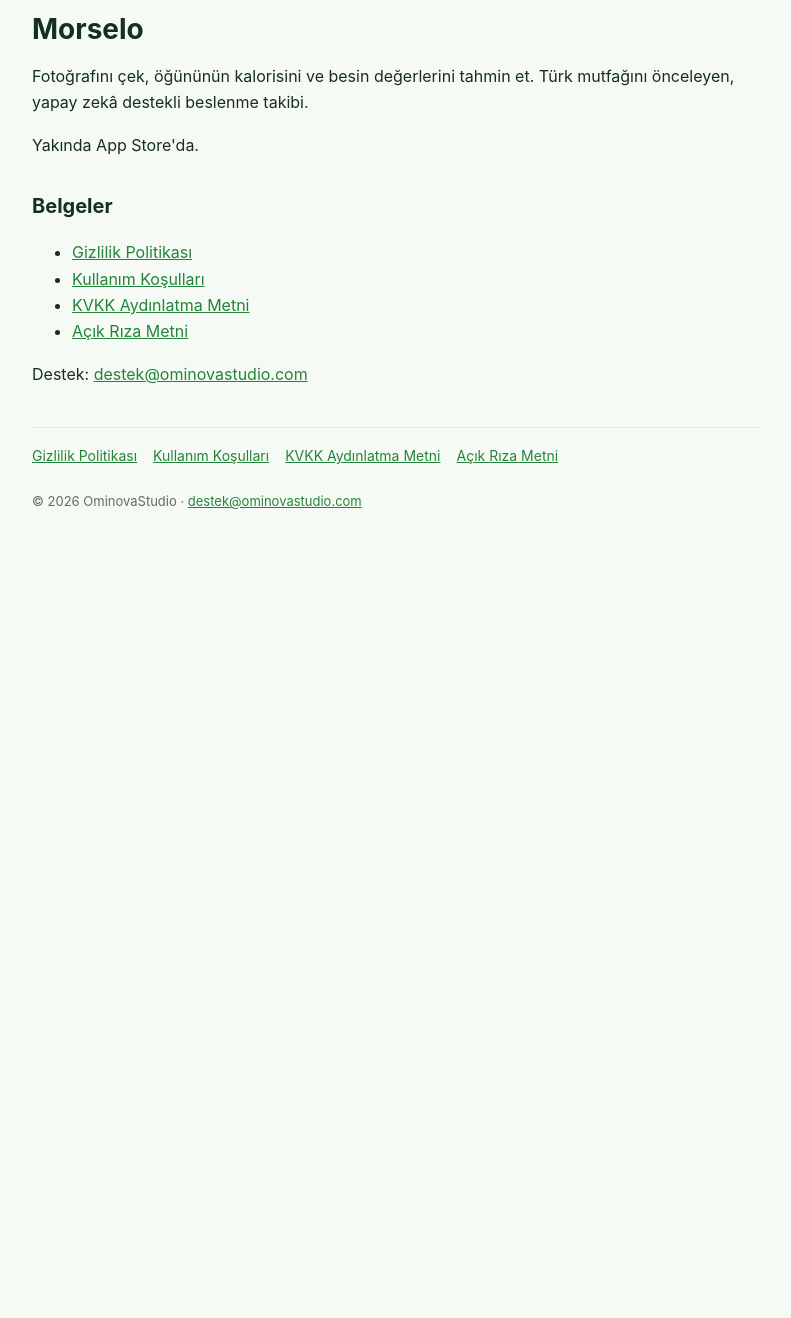
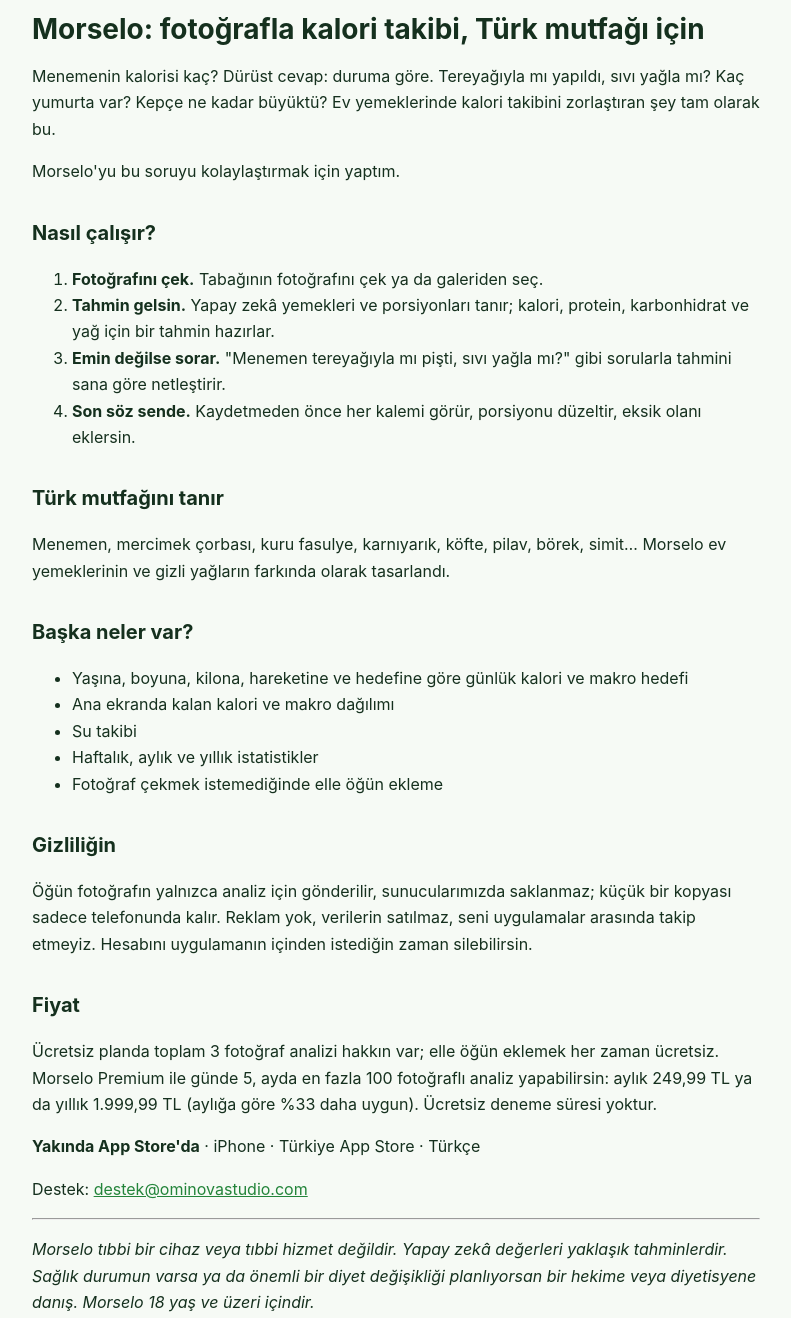
Before and after one commit to aiostedarikcikalite-wq/ominovastudio-site, a plain HTML site: page morselo/index.html in a window 1280 px wide. Shown: the part 80-1398 px from the top of the page, without its empty margins (244-1035 px from the left). Before the commit the page ends 800 px from the top, so only its background shows below. Drawn offline with Linux system fonts and the light colour scheme.

Commit message:
Morselo: tanıtım sayfası (lansman metni)
Co-Authored-By: Claude Opus 5.5 <noreply@anthropic.com>

```diff
--- a/morselo/index.html
+++ b/morselo/index.html
@@ -1,5 +1,5 @@
 <!doctype html><html lang="tr"><head><meta charset="utf-8"><meta name="viewport" content="width=device-width,initial-scale=1">
-<title>Morselo</title><link rel="icon" href="/assets/morselo-icon.png"><style>:root{--bg:#F6FAF5;--ink:#15301E;--muted:#5E6E63;--line:#E4ECE4;--primary:#23843A;--card:#fff}
+<title>Morselo: fotoğrafla kalori takibi</title><link rel="icon" href="/assets/morselo-icon.png"><style>:root{--bg:#F6FAF5;--ink:#15301E;--muted:#5E6E63;--line:#E4ECE4;--primary:#23843A;--card:#fff}
 @media (prefers-color-scheme:dark){:root{--bg:#0F1A14;--ink:#E7F0E9;--muted:#A9B8AE;--line:#24352B;--primary:#7FB89A;--card:#16241C}}
 *{box-sizing:border-box}body{margin:0;background:var(--bg);color:var(--ink);font:16px/1.65 -apple-system,system-ui,"Segoe UI",sans-serif}
 main{max-width:760px;margin:0 auto;padding:32px 16px 64px}header{display:flex;align-items:center;gap:10px;margin-bottom:24px}
@@ -10,10 +10,23 @@ th{background:var(--card)}p.consent{background:var(--card);border:1px solid var(
 nav.docs{display:flex;flex-wrap:wrap;gap:8px 16px;margin-top:40px;padding-top:16px;border-top:1px solid var(--line);font-size:14px}
 code{font-size:.9em}footer{color:var(--muted);font-size:13px;margin-top:24px}</style></head><body><main>
 <header><img src="/assets/morselo-icon.png" alt=""><a href="/morselo/">Morselo</a></header>
-<h1>Morselo</h1>
-<p>Fotoğrafını çek, öğününün kalorisini ve besin değerlerini tahmin et. Türk mutfağını önceleyen, yapay zekâ destekli beslenme takibi.</p>
-<p>Yakında App Store'da.</p><h2>Belgeler</h2><ul><li><a href="/morselo/gizlilik/">Gizlilik Politikası</a></li><li><a href="/morselo/kosullar/">Kullanım Koşulları</a></li><li><a href="/morselo/kvkk/">KVKK Aydınlatma Metni</a></li><li><a href="/morselo/acik-riza/">Açık Rıza Metni</a></li></ul>
+<h1>Morselo: fotoğrafla kalori takibi, Türk mutfağı için</h1>
+<p>Menemenin kalorisi kaç? Dürüst cevap: duruma göre. Tereyağıyla mı yapıldı, sıvı yağla mı? Kaç yumurta var? Kepçe ne kadar büyüktü? Ev yemeklerinde kalori takibini zorlaştıran şey tam olarak bu.</p>
+<p>Morselo'yu bu soruyu kolaylaştırmak için yaptım.</p>
+<h2>Nasıl çalışır?</h2>
+<ol><li><strong>Fotoğrafını çek.</strong> Tabağının fotoğrafını çek ya da galeriden seç.</li><li><strong>Tahmin gelsin.</strong> Yapay zekâ yemekleri ve porsiyonları tanır; kalori, protein, karbonhidrat ve yağ için bir tahmin hazırlar.</li><li><strong>Emin değilse sorar.</strong> "Menemen tereyağıyla mı pişti, sıvı yağla mı?" gibi sorularla tahmini sana göre netleştirir.</li><li><strong>Son söz sende.</strong> Kaydetmeden önce her kalemi görür, porsiyonu düzeltir, eksik olanı eklersin.</li></ol>
+<h2>Türk mutfağını tanır</h2>
+<p>Menemen, mercimek çorbası, kuru fasulye, karnıyarık, köfte, pilav, börek, simit… Morselo ev yemeklerinin ve gizli yağların farkında olarak tasarlandı.</p>
+<h2>Başka neler var?</h2>
+<ul><li>Yaşına, boyuna, kilona, hareketine ve hedefine göre günlük kalori ve makro hedefi</li><li>Ana ekranda kalan kalori ve makro dağılımı</li><li>Su takibi</li><li>Haftalık, aylık ve yıllık istatistikler</li><li>Fotoğraf çekmek istemediğinde elle öğün ekleme</li></ul>
+<h2>Gizliliğin</h2>
+<p>Öğün fotoğrafın yalnızca analiz için gönderilir, sunucularımızda saklanmaz; küçük bir kopyası sadece telefonunda kalır. Reklam yok, verilerin satılmaz, seni uygulamalar arasında takip etmeyiz. Hesabını uygulamanın içinden istediğin zaman silebilirsin.</p>
+<h2>Fiyat</h2>
+<p>Ücretsiz planda toplam 3 fotoğraf analizi hakkın var; elle öğün eklemek her zaman ücretsiz. Morselo Premium ile günde 5, ayda en fazla 100 fotoğraflı analiz yapabilirsin: aylık 249,99 TL ya da yıllık 1.999,99 TL (aylığa göre %33 daha uygun). Ücretsiz deneme süresi yoktur.</p>
+<p><strong>Yakında App Store'da</strong> · iPhone · Türkiye App Store · Türkçe</p>
 <p>Destek: <a href="mailto:destek@ominovastudio.com">destek@ominovastudio.com</a></p>
+<hr>
+<p><em>Morselo tıbbi bir cihaz veya tıbbi hizmet değildir. Yapay zekâ değerleri yaklaşık tahminlerdir. Sağlık durumun varsa ya da önemli bir diyet değişikliği planlıyorsan bir hekime veya diyetisyene danış. Morselo 18 yaş ve üzeri içindir.</em></p>
 <nav class="docs" aria-label="Diğer belgeler"><a href="/morselo/gizlilik/">Gizlilik Politikası</a> <a href="/morselo/kosullar/">Kullanım Koşulları</a> <a href="/morselo/kvkk/">KVKK Aydınlatma Metni</a> <a href="/morselo/acik-riza/">Açık Rıza Metni</a></nav>
 <footer>© 2026 OminovaStudio · <a href="mailto:destek@ominovastudio.com">destek@ominovastudio.com</a></footer>
 </main></body></html>
```
